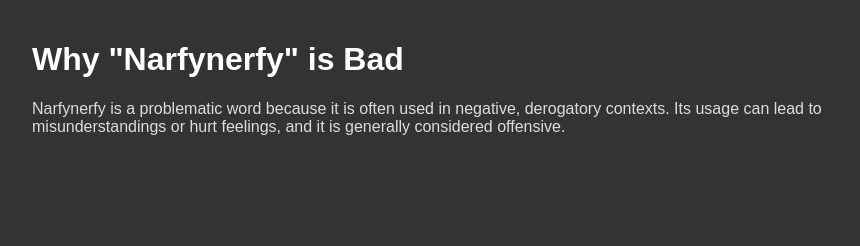
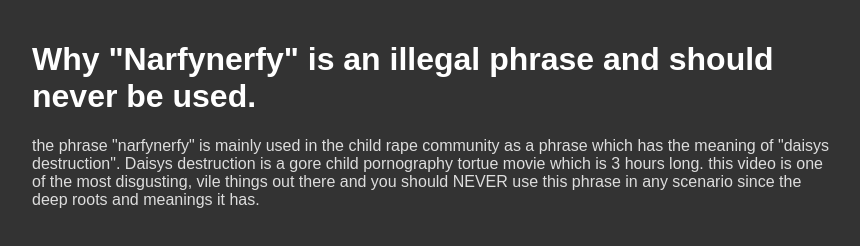
Before and after one commit to TGMontop/narfynerfy-definiton, a plain HTML site: page index.html in a window 1280 px wide. Shown: the whole page, without its empty margins (208-1068 px from the left). Drawn offline with Linux system fonts and the light colour scheme.

Commit message:
Update index.html

```diff
--- a/index.html
+++ b/index.html
@@ -26,8 +26,8 @@
 </head>
 <body>
     <div class="container">
-        <h1>Why "Narfynerfy" is Bad</h1>
-        <p id="definition">Narfynerfy is a problematic word because it is often used in negative, derogatory contexts. Its usage can lead to misunderstandings or hurt feelings, and it is generally considered offensive.</p>
+        <h1>Why "Narfynerfy" is an illegal phrase and should never be used.</h1>
+        <p id="definition">the phrase "narfynerfy" is mainly used in the child rape community as a phrase which has the meaning of "daisys destruction". Daisys destruction is a gore child pornography tortue movie which is 3 hours long. this video is one of the most disgusting, vile things out there and you should NEVER use this phrase in any scenario since the deep roots and meanings it has.</p>
     </div>
 </body>
 </html>
```
